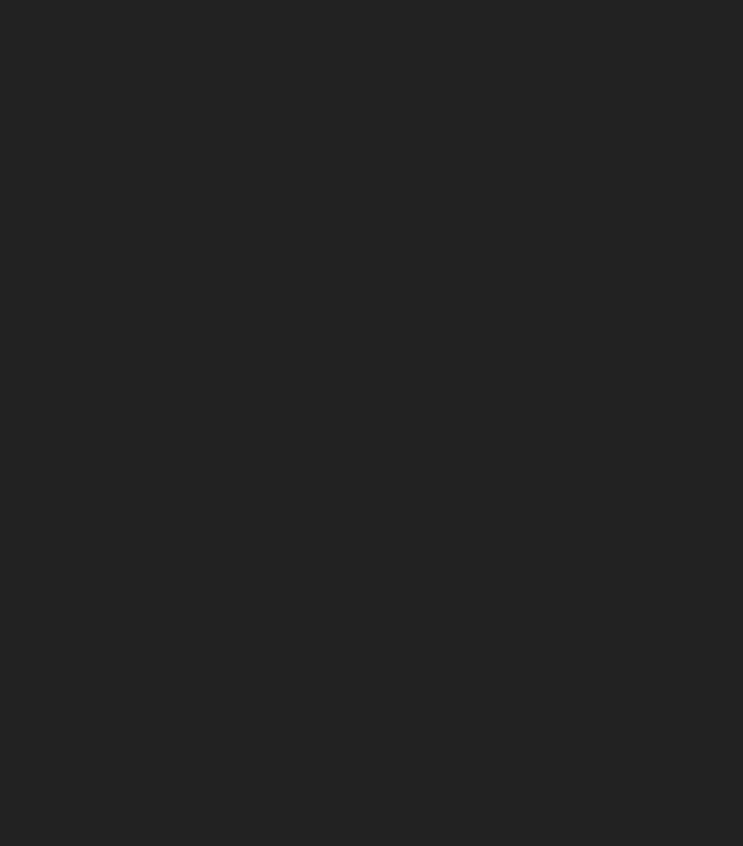
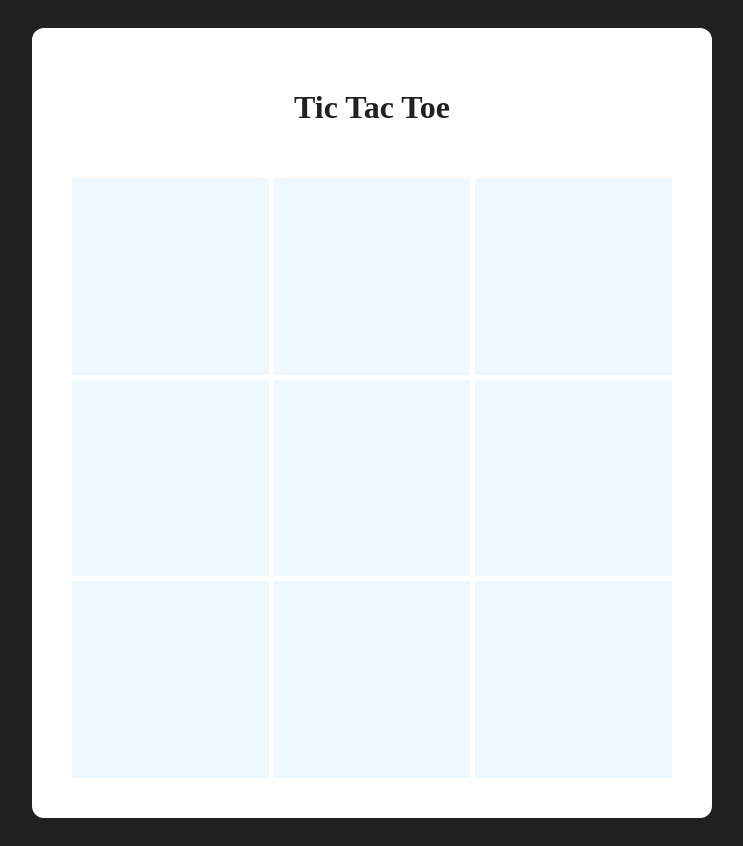
Before and after one commit to jim-knight/The-Odin-Project--Tic-Tac-Toe, a plain HTML site: page index.html in a window 1280 px wide. Shown: the whole page, without its empty margins (268-1011 px from the left). Before the commit the page ends 816 px from the top, so only its background shows below. Drawn offline with Linux system fonts and the light colour scheme.

Commit message:
Added initial player objects and game board idea.

```diff
--- a/index.html
+++ b/index.html
@@ -8,7 +8,22 @@
 		<link rel="stylesheet" href="style.css" />
 	</head>
 	<body>
-		<div id="container"></div>
+		<div id="container">
+			<h1>Tic Tac Toe</h1>
+			<main class="gameboard">
+				<div class="squares">
+					<div class="square"></div>
+					<div class="square"></div>
+					<div class="square"></div>
+					<div class="square"></div>
+					<div class="square"></div>
+					<div class="square"></div>
+					<div class="square"></div>
+					<div class="square"></div>
+					<div class="square"></div>
+				</div>
+			</main>
+		</div>
 		<script src="script.js"></script>
 	</body>
 </html>
--- a/script.js
+++ b/script.js
@@ -1 +1,14 @@
 'use strict';
+
+// Gameboard
+const gameBoard = () => {
+	let board = [];
+
+	// Player creation
+	const playerFactory = (name, marker, turn) => {
+		return name, marker, turn;
+	};
+
+	const player1 = playerFactory('Player 1', 'X', true);
+	const player2 = playerFactory('Player 2', 'O', false);
+};
--- a/style.css
+++ b/style.css
@@ -9,9 +9,28 @@ body {
 	background: #212121;
 }
 #container {
-	width: 100%;
-	max-width: 1000px;
+	display: flex;
+	flex-flow: column nowrap;
+	align-items: center;
+	justify-content: center;
 	margin: 20px;
+	padding: 40px;
 	background: #fff;
+	border-radius: 12px;
 	color: #212121;
 }
+.squares {
+	display: grid;
+	grid-template-columns: repeat(3, 1fr);
+	grid-template-rows: repeat(3, 1fr);
+	grid-gap: 5px;
+	height: 600px;
+	width: 600px;
+	margin-top: 30px;
+}
+.square {
+	background-color: aliceblue;
+}
+.square:hover {
+	background-color: lightcyan;
+}
```
